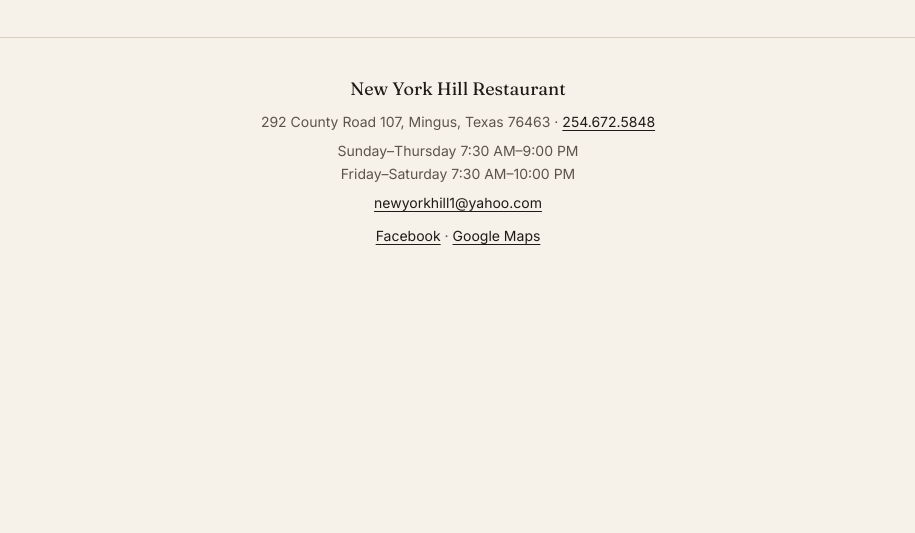
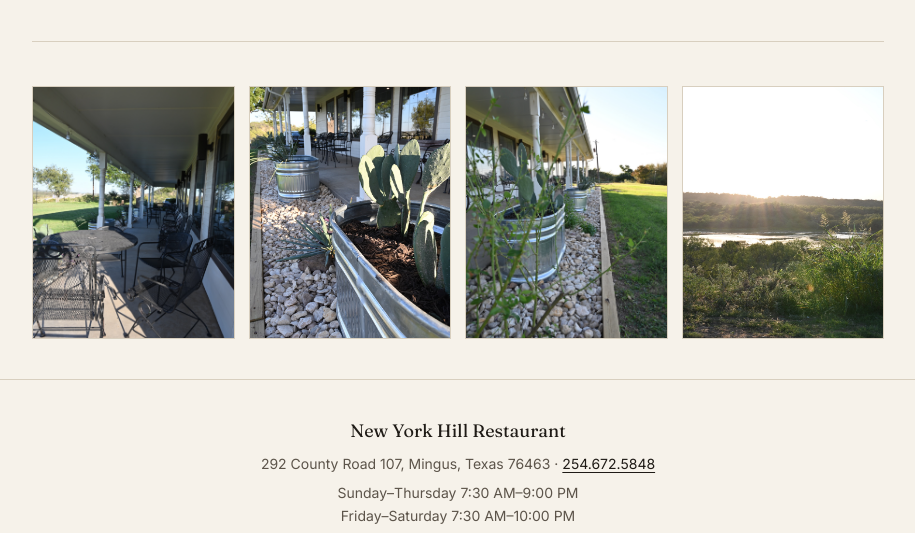
Before and after one commit to raceMills/new-york-hill, a plain HTML site: page events.html in a window 1280 px wide. Shown: the part 816-1349 px from the top of the page, without its empty margins (182-1097 px from the left). Before the commit the page ends 1113 px from the top, so only its background shows below. Drawn offline with Linux system fonts and the light colour scheme.

Commit message:
Add new photos to Food, Events, Home and Contact pages
Each photo now appears once across the site. Home hero photo unchanged.

Co-Authored-By: Claude Haiku 5.5 <noreply@anthropic.com>
Claude-Session: https://claude.ai/code/session_016ahF2s3q6arJ3tG1w9U5fA

```diff
--- a/events.html
+++ b/events.html
@@ -46,6 +46,16 @@
       Follow us on Facebook
     </a>
   </div>
+
+  <hr class="divider">
+
+  <div class="frames" aria-label="Photos">
+    <div class="frame-wrap"><img src="images/events-porch-chairs.jpg" alt="Covered porch with metal chairs and table" onerror="this.remove()"></div>
+    <div class="frame-wrap"><img src="images/events-planters.jpg" alt="Cactus planters along the porch" onerror="this.remove()"></div>
+    <div class="frame-wrap"><img src="images/events-porch-rail.jpg" alt="Porch with a metal planter and gravel bed" onerror="this.remove()"></div>
+    <div class="frame-wrap"><img src="images/events-lake-sunset.jpg" alt="Sunset over the hills near the lake" onerror="this.remove()"></div>
+  </div>
+
 </main>
 
 <footer class="site">
```
Also changed, not shown: contact.html (+7 -0 lines), food.html (+5 -0 lines), index.html (+1 -0 lines), images/contact-planter.jpg (added), images/events-lake-sunset.jpg (added), images/events-planters.jpg (added), images/events-porch-chairs.jpg (added), images/events-porch-rail.jpg (added), images/food-catfish.jpg (added), 5 other files.
